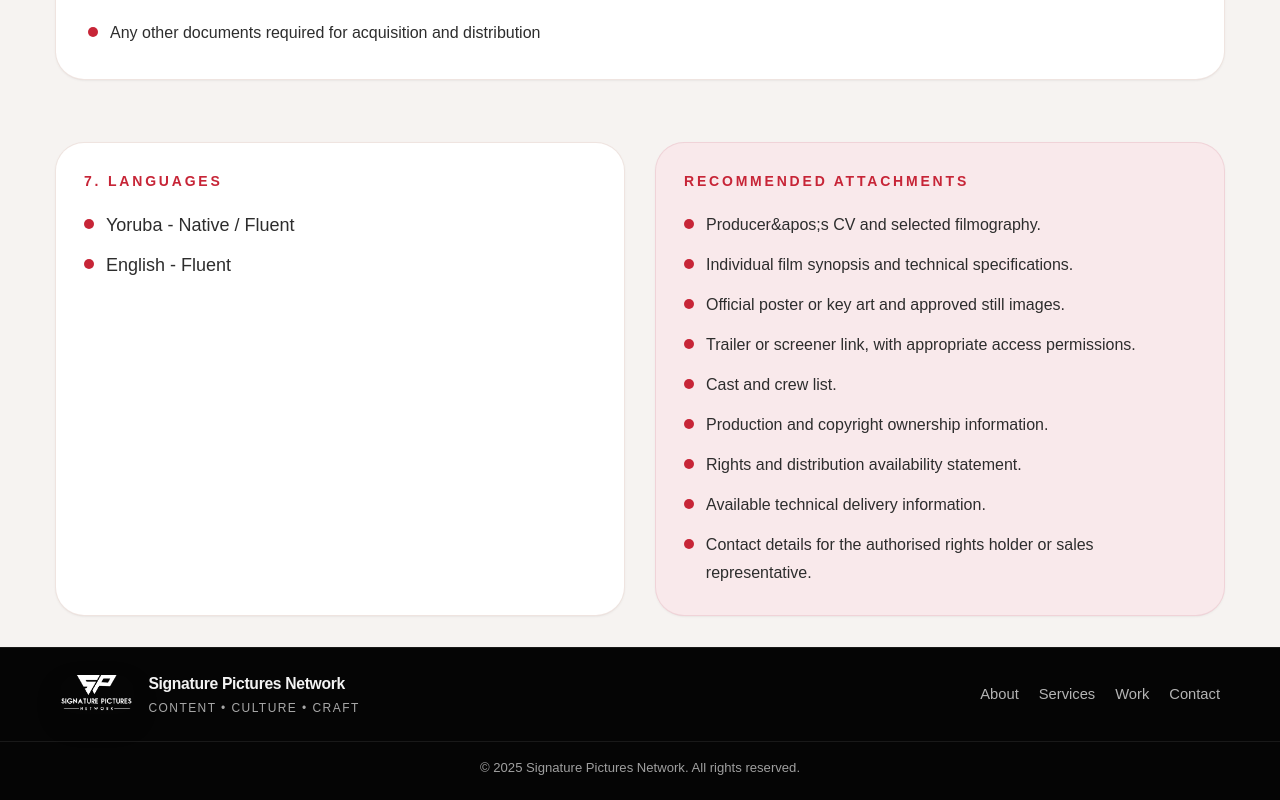
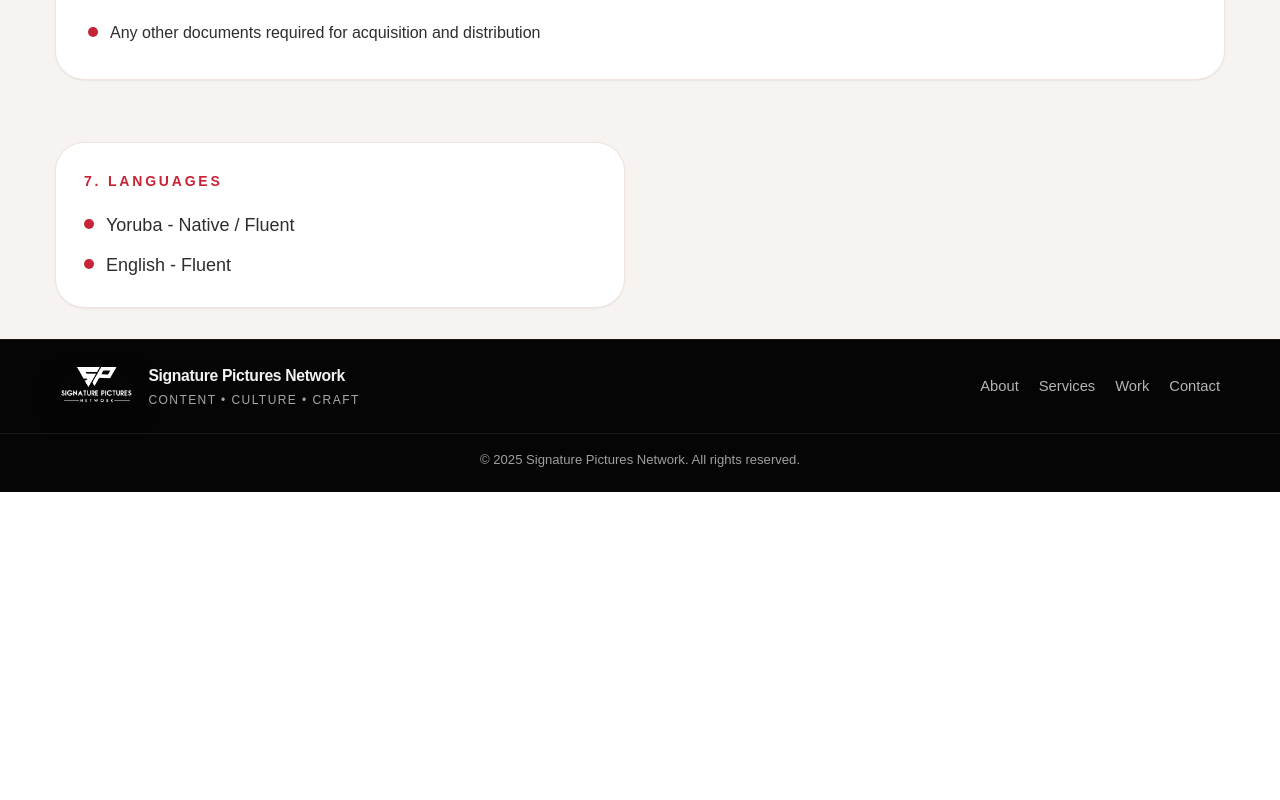
Before and after one commit to iamlimo/signature, a Next.js app: page /founder/resume in a window 1280 px wide. Shown: the part 5282-6082 px from the top of the page. After the commit the page ends 5774 px from the top, so only its background shows below. Built offline with nearby package versions, Linux system fonts and the light colour scheme.

Commit message:
new design spn d abt

```diff
--- a/src/app/founder-speech/page.js
+++ b/src/app/founder-speech/page.js
@@ -10,7 +10,7 @@ const page = () => {
         "My name is Sanni Dhikrulah Olaniyi, a film producer and storyteller, and the founder of Signature Pictures Network. Inspired by classic soap operas like Super Story and productions by Wale Adenuga (WAP), I’ve been driven to create compelling African stories like the masterpiece ÌLẸ̀KẸ̀ - The Hidden Heir.",
     },
     {
-      title: "About Ileke",
+      title: "ÌLẸ̀KẸ̀ - The Hidden Heir ",
       text:
         "ÌLẸ̀KẸ̀ - The Hidden Heir is my open letter to Nollywood and the global film industry a powerful, original story deeply rooted in Yoruba spirituality, fashion, and culture.",
     },
--- a/src/app/founder/resume/page.js
+++ b/src/app/founder/resume/page.js
@@ -469,19 +469,7 @@ export default function FounderResumePage() {
               </ul>
             </div>
 
-            <div className="rounded-[28px] bg-[#f9e9eb] p-7 shadow-sm ring-1 ring-[#f0d3d8]">
-              <p className="text-sm font-semibold uppercase tracking-[0.2em] text-[#c72537]">
-                Recommended Attachments
-              </p>
-              <ul className="mt-5 space-y-3 text-base leading-7 text-[#2d2d2d]">
-                {recommendedAttachments.map((item) => (
-                  <li key={item} className="flex gap-3">
-                    <span className="mt-2 h-2.5 w-2.5 rounded-full bg-[#c72537]" />
-                    <span>{item}</span>
-                  </li>
-                ))}
-              </ul>
-            </div>
+
           </div>
         </section>
 
--- a/src/app/work/page.js
+++ b/src/app/work/page.js
@@ -24,14 +24,7 @@ const Work = () => {
 
         <section className="work-showcase">
           <div className="video-frame">
-            <iframe
-              src="https://www.youtube.com/embed/4mFxqJAqX9k"
-              title="Signature Pictures Network showcase"
-              frameBorder="0"
-              allow="accelerometer; autoplay; clipboard-write; encrypted-media; gyroscope; picture-in-picture; web-share"
-              referrerPolicy="strict-origin-when-cross-origin"
-              allowFullScreen
-            ></iframe>
+          <iframe width="1337" height="752" src="https://www.youtube.com/embed/ykubqpR95Xs" title="ÌLẸ̀KẸ̀ (The Hidden Heir) - Official Trailer" frameborder="0" allow="accelerometer; autoplay; clipboard-write; encrypted-media; gyroscope; picture-in-picture; web-share" referrerpolicy="strict-origin-when-cross-origin" allowfullscreen></iframe>
           </div>
         </section>
 
```
